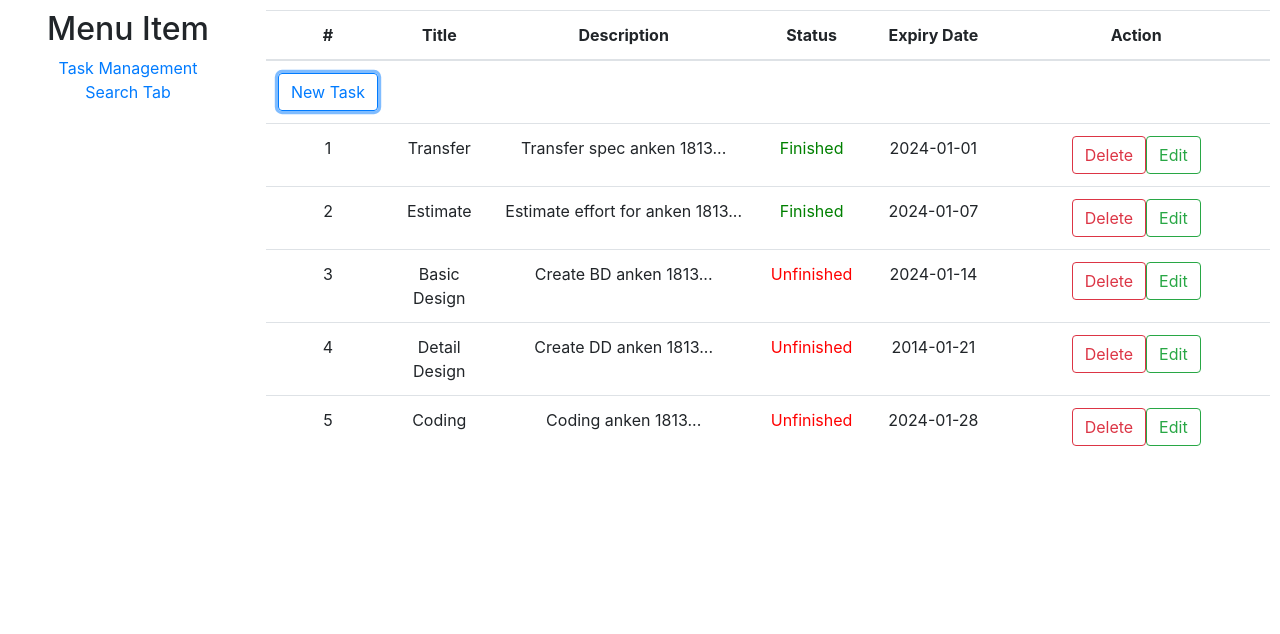
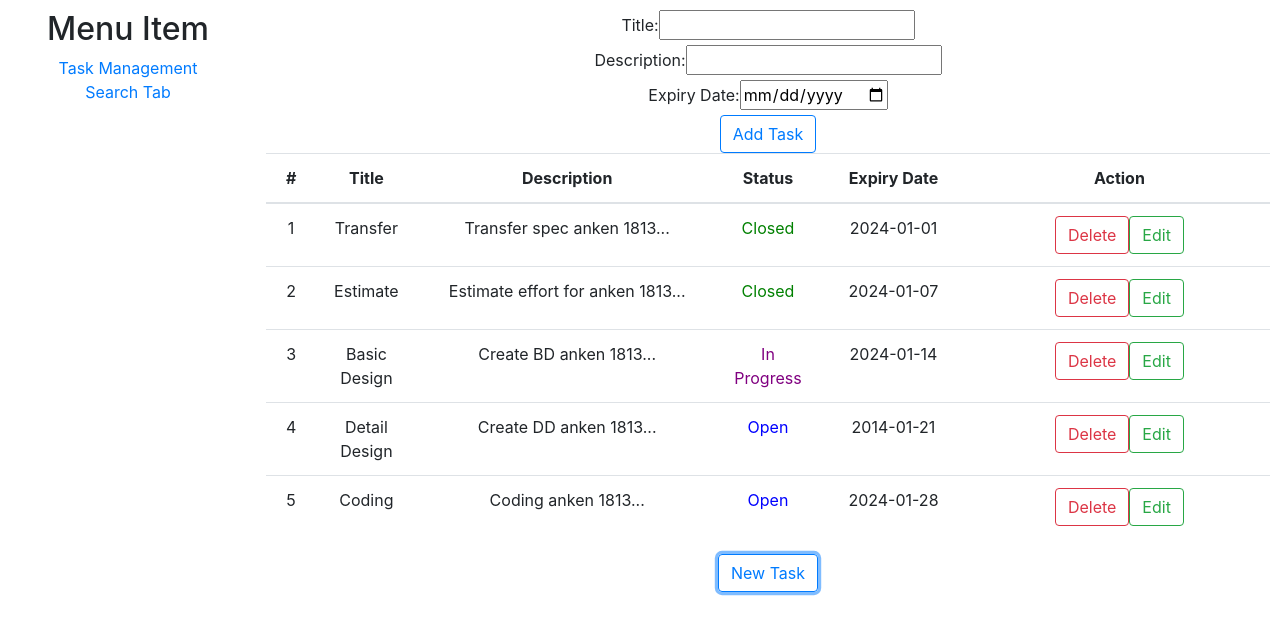
Before and after one commit to nhatyg/taskManagement, a React (Create React App) app: page / in a window 1280 px wide. Both pictures are taken after a click on the button "New Task". Shown: the top 634 px of the page. Built offline with nearby package versions, Linux system fonts and the light colour scheme.

Commit message:
update feature add edit task

```diff
--- a/src/App.js
+++ b/src/App.js
@@ -12,12 +12,12 @@ const routes = [
     path: "/",
     exact: true,
     sidebar: () => <div></div>,
-    main: () => <TaskList/>
+    main: () => <TaskList />
   },
   {
     path: "/search",
     sidebar: () => <div></div>,
-    main: () => <Search/>
+    main: () => <Search />
   }
 ];
 
--- a/src/components/Search.js
+++ b/src/components/Search.js
@@ -54,9 +54,10 @@ class Search extends React.Component {
         <div>Detail</div>
         <div>Title: {this.state.task.title}</div>
         <div>Description: <span>{this.state.task.description}</span></div>
-        <div>Status: <span style={{ color: this.state.task.status ? 'green' : 'red' }}>
-          {this.state.task.status ? 'Finished' : 'Unfinished'}
-        </span></div>
+        <div>Status:
+          <span style={{ color: this.state.task.status === 1 ? 'blue' : this.state.task.status === 2 ? 'purple' : 'green' }}>
+            {this.state.task.status === 1 ? 'Open' : this.state.task.status === 2 ? 'In Progress' : 'Closed'}
+          </span></div>
         <div>Expiry Date: {this.state.task.expiryDate}</div>
         {/* <div>{(Number(this.state.task.java)+ Number(this.state.task.fe) + Number(this.state.task.React))/3}</div> */}
       </div>
--- a/src/components/Task.js
+++ b/src/components/Task.js
@@ -1,15 +1,37 @@
 import React from 'react';
 import { filter, includes, orderBy as funcOrderBy, remove, reject } from 'lodash';
 import { taskData } from '../mocks/task'
+import { v4 as uuidv4 } from 'uuid';
 
 class TaskList extends React.Component {
   constructor(props) {
     super(props);
 
     this.state = {
-      tasks: taskData
+      tasks: taskData,
+      newTask: {
+        id: '',
+        title: '',
+        description: '',
+        status: 1,
+        expiryDate: ''
+      },
+      editingTask: null,
+      showForm: false
+    };
+    this.handleDelete = this.handleDelete.bind(this);
+    this.handleAdd = this.handleAdd.bind(this);
+    this.handleEdit = this.handleEdit.bind(this);
+    this.handleInputChange = this.handleInputChange.bind(this);
+    this.handleFormSubmit = this.handleFormSubmit.bind(this);
+    this.toggleForm = this.toggleForm.bind(this);
   }
-    this.handleDelete = this.handleDelete.bind(this)
+
+
+  toggleForm() {
+    this.setState(prevState => ({
+      showForm: !prevState.showForm
+    }));
   }
 
   handleDelete(id) {
@@ -20,40 +42,177 @@ class TaskList extends React.Component {
 
   }
 
-  renderItem = () => {
-    const elmItem = this.state.tasks.map((item, index) => {
+  handleAdd(event) {
+    event.preventDefault();
+    const newTask = {
+      ...this.state.newTask,
+      id: uuidv4(),
+      status: 1 // Mặc định là 'Open'
+    };
+    this.setState(prevState => ({
+      tasks: [...prevState.tasks, newTask],
+      newTask: {
+        id: '',
+        title: '',
+        description: '',
+        status: 1,
+        expiryDate: ''
+      }
+    }));
+  }
+
+  handleEdit(task) {
+    this.setState({
+      editingTask: task
+    });
+  }
+
+  handleInputChange(event) {
+    const { name, value } = event.target;
+    if (this.state.editingTask) {
+      this.setState(prevState => ({
+        editingTask: {
+          ...prevState.editingTask,
+          [name]: value
+        }
+      }));
+    } else {
+      this.setState(prevState => ({
+        newTask: {
+          ...prevState.newTask,
+          [name]: value
+        }
+      }));
+    }
+  }
+
+  handleFormSubmit(event) {
+    event.preventDefault();
+    if (this.state.editingTask.id) {
+      const updatedTasks = this.state.tasks.map(task => {
+        if (task.id === this.state.editingTask.id) {
+          return this.state.editingTask;
+        }
+        return task;
+      });
+      this.setState({
+        tasks: updatedTasks,
+        editingTask: null
+      });
+    } else {
+      this.setState({
+        tasks: [...this.state.tasks, this.state.editingTask],
+        editingTask: null
+      });
+    }
+  }
+
+
+  renderItem() {
+    return this.state.tasks.map((item, index) => {
+      if (this.state.editingTask && this.state.editingTask.id === item.id) {
         return (
-        <tr className={item.complete === 1 ? "line-click" : ""}>
+          <tr key={item.id}>
+            <td>{item.id}</td>
+            <td>
+              <input
+                type="text"
+                name="title"
+                value={this.state.editingTask.title}
+                onChange={this.handleInputChange}
+              />
+            </td>
+            <td>
+              <input
+                type="text"
+                name="description"
+                value={this.state.editingTask.description}
+                onChange={this.handleInputChange}
+              />
+            </td>
+            <td>
+              <select
+                name="status"
+                value={this.state.editingTask.status}
+                onChange={this.handleInputChange}
+              >
+                <option value={1}>Open</option>
+                <option value={2}>In Progress</option>
+                <option value={3}>Closed</option>
+              </select>
+            </td>
+            <td>
+              <input
+                type="date"
+                name="expiryDate"
+                value={this.state.editingTask.expiryDate}
+                onChange={this.handleInputChange}
+              />
+            </td>
+            <td>
+              <button type="submit" onClick={this.handleFormSubmit}>Save</button>
+            </td>
+          </tr>
+        );
+      }
+      return (
+        <tr key={item.id}>
           <td>{item.id}</td>
           <td>{item.title}</td>
           <td>{item.description}</td>
-          <td><span style={{ color: item.status ? 'green' : 'red' }}>
-            {item.status ? 'Finished' : 'Unfinished'}
+          <td><span style={{ color: item.status === 1 ? 'blue' : item.status === 2 ? 'purple' : 'green' }}>
+            {item.status === 1 ? 'Open' : item.status === 2 ? 'In Progress' : 'Closed'}
           </span></td>
           <td>{item.expiryDate}</td>
           <td>
             <button type="button" class="btn btn-outline-danger" onClick={() => this.handleDelete(item.id)}>Delete</button>
-            <button type="button" class="btn btn-outline-success">Edit</button>
+            <button type="button" class="btn btn-outline-success" onClick={() => this.handleEdit(item)}>Edit</button>
           </td>
         </tr>
-      )
+      );
     });
-    return elmItem
   }
+
   render() {
     return (
-
+      <div>
+        {this.state.showForm && ( // Show the form only when showForm is true
+          <form onSubmit={this.handleAdd}>
+            <div>
+              <label>Title:</label>
+              <input
+                type="text"
+                name="title"
+                value={this.state.newTask.title}
+                onChange={this.handleInputChange}
+                required
+              />
+            </div>
+            <div>
+              <label>Description:</label>
+              <input
+                type="text"
+                name="description"
+                value={this.state.newTask.description}
+                onChange={this.handleInputChange}
+                required
+              />
+            </div>
+            <div>
+              <label>Expiry Date:</label>
+              <input
+                type="date"
+                name="expiryDate"
+                value={this.state.newTask.expiryDate}
+                onChange={this.handleInputChange}
+                required
+              />
+            </div>
+            <button class="btn btn-outline-primary">Add Task</button>
+          </form>
+        )}
+        <form onSubmit={this.handleFormSubmit}>
           <table className="table table-hover table-responsive-lg">
-        <tbody>
-          <tr>
-            <td>
-              <button type="button" className="btn btn-outline-primary" onClick={this.handleDelete}>
-                New Task
-              </button>
-            </td>
-          </tr>
-        </tbody>
-
             <thead>
               <tr>
                 <th style={{ width: "5%" }} className="text-center">#</th>
@@ -68,8 +227,10 @@ class TaskList extends React.Component {
               {this.renderItem()}
             </tbody>
           </table>
-    )
-
+          <button type="button" class="btn btn-outline-primary" onClick={this.toggleForm}>New Task</button>
+        </form>
+      </div>
+    );
   }
 }
 
--- a/src/mocks/task.js
+++ b/src/mocks/task.js
@@ -3,28 +3,28 @@ export const taskData = [
     id: 1,
     title: "Transfer",
     description: "Transfer spec anken 1813...",
-    status: true,
+    status: 3,
     expiryDate: "2024-01-01"
   },
   {
     id: 2,
     title: "Estimate",
     description: "Estimate effort for anken 1813...",
-    status: true,
+    status: 3,
     expiryDate: "2024-01-07"
   },
   {
     id: 3,
     title: "Basic Design",
     description: "Create BD anken 1813...",
-    status: false,
+    status: 2,
     expiryDate: "2024-01-14"
   },
   {
     id: 4,
     title: "Detail Design",
     description: "Create DD anken 1813...",
-    status: false,
+    status: 1,
     expiryDate: "2014-01-21"
   },
   {
@@ -32,7 +32,7 @@ export const taskData = [
     id: 5,
     title: "Coding",
     description: "Coding anken 1813...",
-    status: false,
+    status: 1,
     expiryDate: "2024-01-28"
   }
 ];
```
Lines whose indentation alone changed are shown as unchanged.
